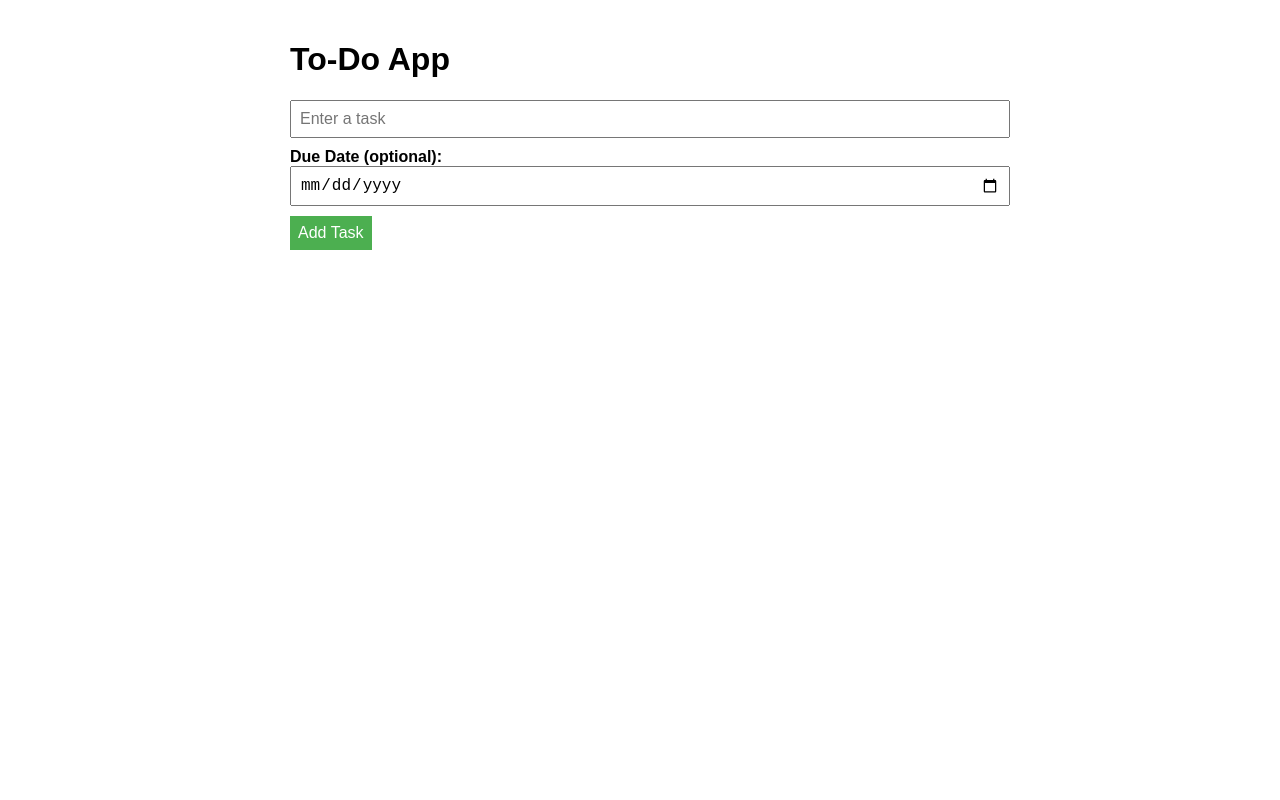
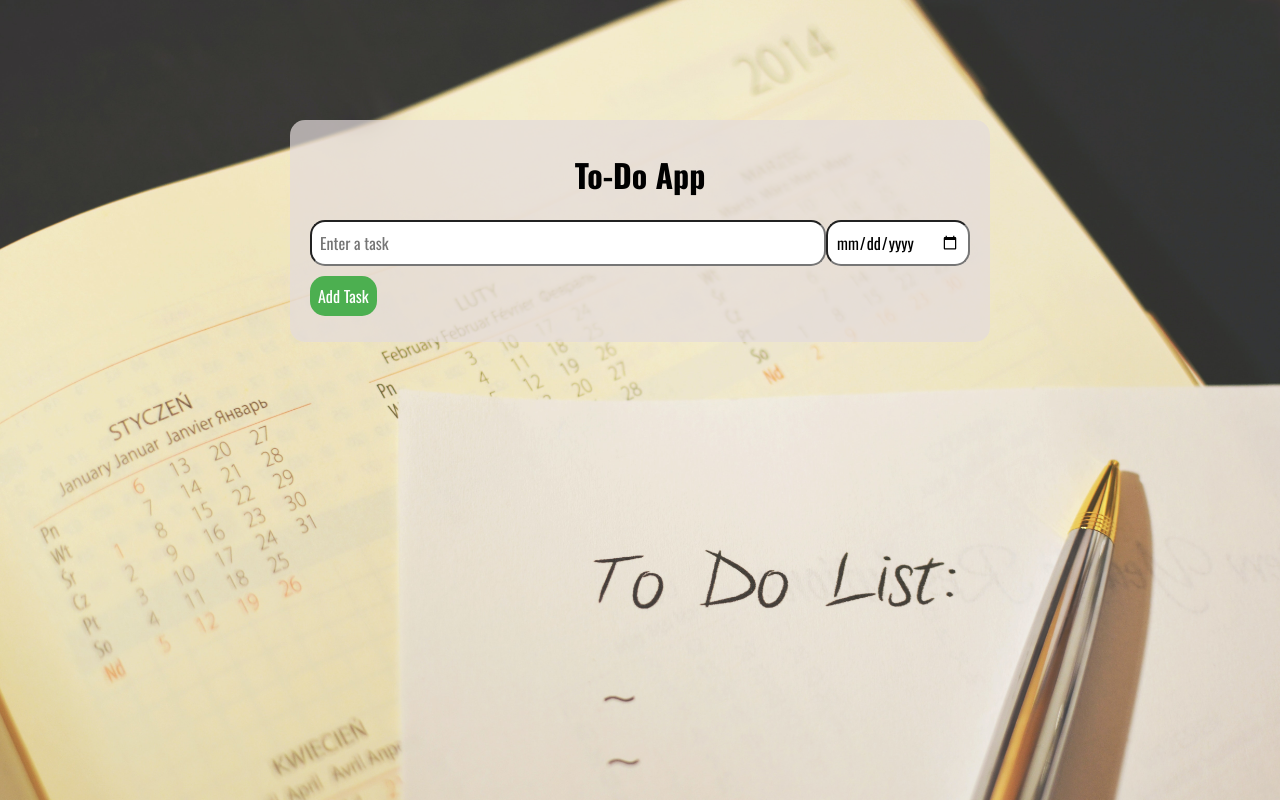
Before and after one commit to iuliancozmolici/tmps, a plain HTML site: page index.html in a window 1280 px wide. Drawn offline with nearby package versions, Linux system fonts and the light colour scheme.

Commit message:
changed css

```diff
--- a/index.html
+++ b/index.html
@@ -1,19 +1,30 @@
 <!DOCTYPE html>
 <html lang="en">
+
 <head>
     <meta charset="UTF-8">
     <meta name="viewport" content="width=device-width, initial-scale=1.0">
+    <link rel="preconnect" href="https://fonts.googleapis.com">
+    <link rel="preconnect" href="https://fonts.gstatic.com" crossorigin>
+    <link href="https://fonts.googleapis.com/css2?family=Oswald:wght@200;300;400;500;600;700&display=swap"
+        rel="stylesheet">
     <title>To-Do App</title>
     <link rel="stylesheet" href="style.css">
 </head>
+
 <body>
-    <h1>To-Do App</h1>
-    <input id="taskInput" type="text" placeholder="Enter a task">
-    <label for="dueDateInput">Due Date (optional):</label>
-    <input id="dueDateInput" type="date">
-    <button id="addTask">Add Task</button>
-    <ul id="taskList"></ul>
+    <div class="container">
+        <h1>To-Do App</h1>
+        <div class="main">
+            <input id="taskInput" class="taskInput" type="text" placeholder="Enter a task">
+            <input id="dueDateInput" class="dueDateInput" type="date">
+        </div>
+        <button id="addTask">Add Task</button>
+        <ul id="taskList"></ul>
+    </div>
+    </div>
 
     <script src="main.js"></script>
 </body>
+
 </html>
--- a/style.css
+++ b/style.css
@@ -6,10 +6,23 @@
 }
 
 body {
-    font-family: Arial, sans-serif;
+    font-family: 'Oswald', sans-serif;
     max-width: 700px;
     margin: 0 auto;
     padding: 20px;
+    background-image: url(/background.jpg);
+    background-repeat: no-repeat;
+    background-size: cover;
+}
+
+.container{
+    background-color: rgb(228, 220, 220, 0.7);
+    padding: 10px 20px;
+    margin-top: 100px;
+}
+
+input, .container, button{
+    border-radius: 15px;
 }
 
 input {
@@ -21,6 +34,11 @@ input,
 button {
     font-size: 16px;
     padding: 8px;
+    font-family: inherit;
+}
+
+h1{
+    text-align: center;
 }
 
 label {
@@ -66,3 +84,15 @@ li {
     justify-content: space-between;
     align-items: center;
 }
+
+.main{
+    display: flex;
+}
+
+.taskInput{
+    flex-basis: 80%;
+}
+
+.dueDateInput{
+    flex-basis: 20%;
+}
```
Also changed, not shown: background.jpg (added).
